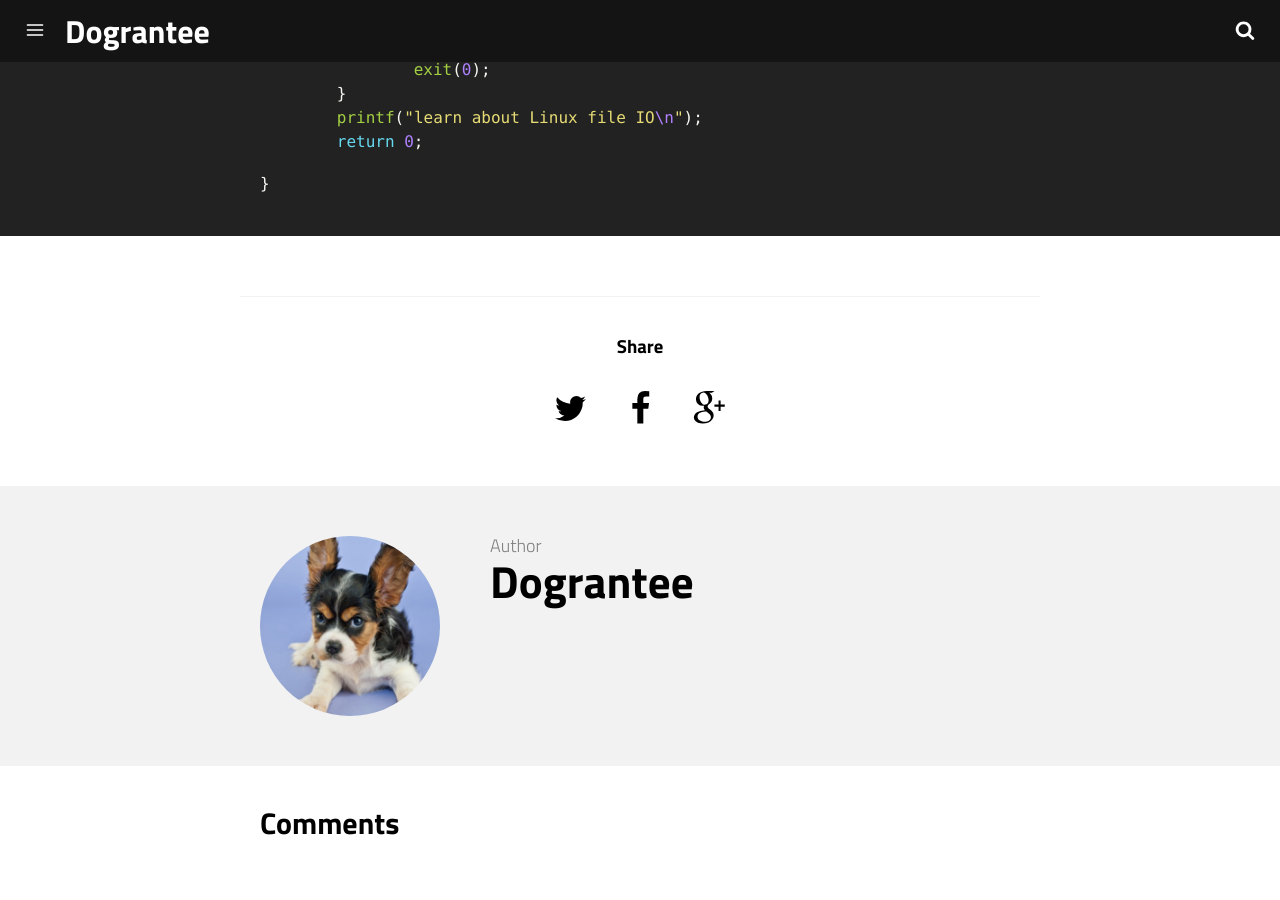
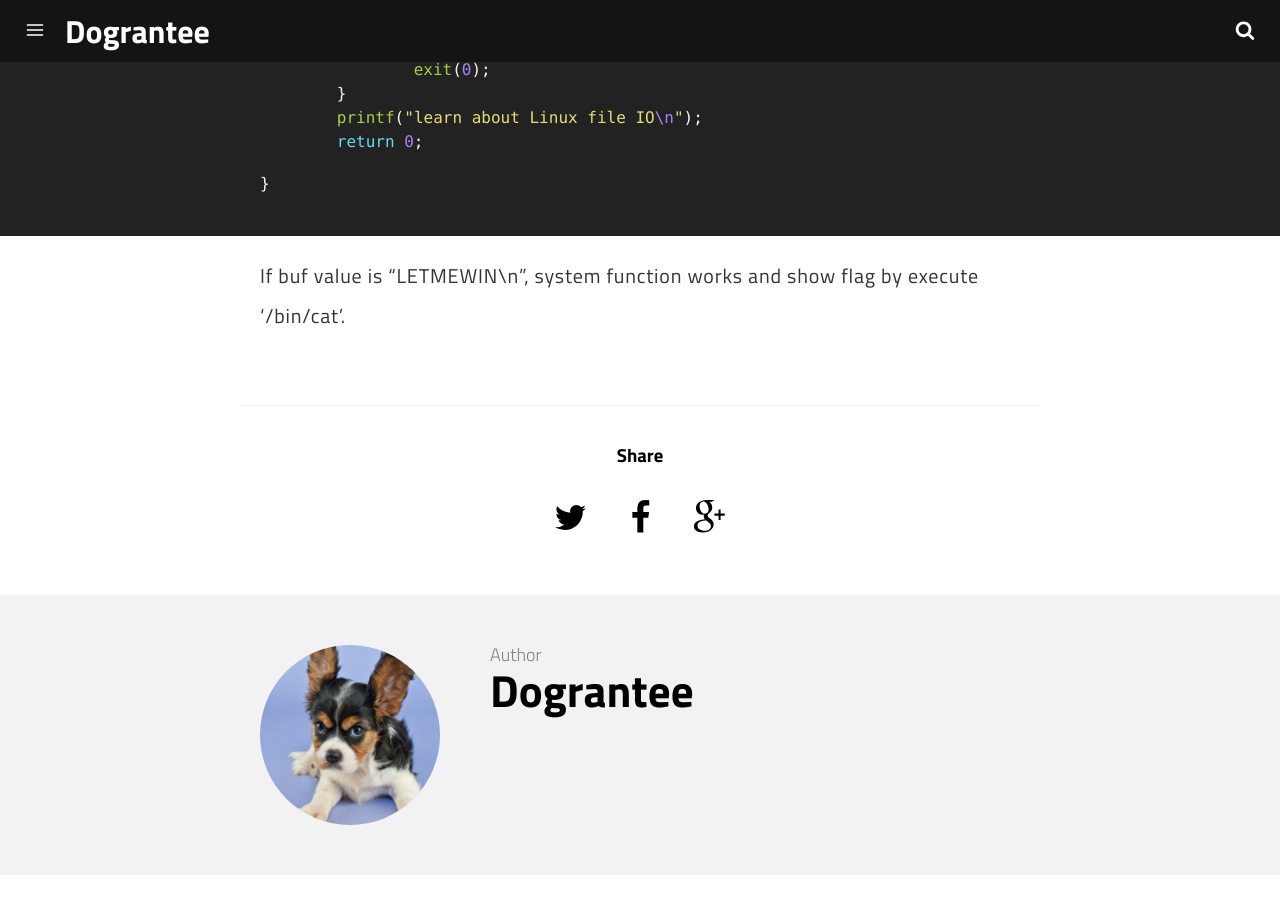
Before and after one commit to dograntee/dograntee.github.io, a Jekyll site: the page built from _posts/2018-08-20-pwnable-fd.md, in a window 1280 px wide and 900 px high, scrolled down 2715 px. Built offline with Jekyll 4.4.1, drawn with Linux system fonts in a browser that asks for light colours; comment, search, counter and statistics services are not loaded.

Commit message:
18-08-24

```diff
--- a/_posts/2018-08-20-pwnable-fd.md
+++ b/_posts/2018-08-20-pwnable-fd.md
@@ -56,3 +56,6 @@ int main(int argc, char* argv[], char* envp[]){
 
 }
 ~~~
+
+
+If buf value is "LETMEWIN\n", system function works and show flag by execute '/bin/cat'.
```
